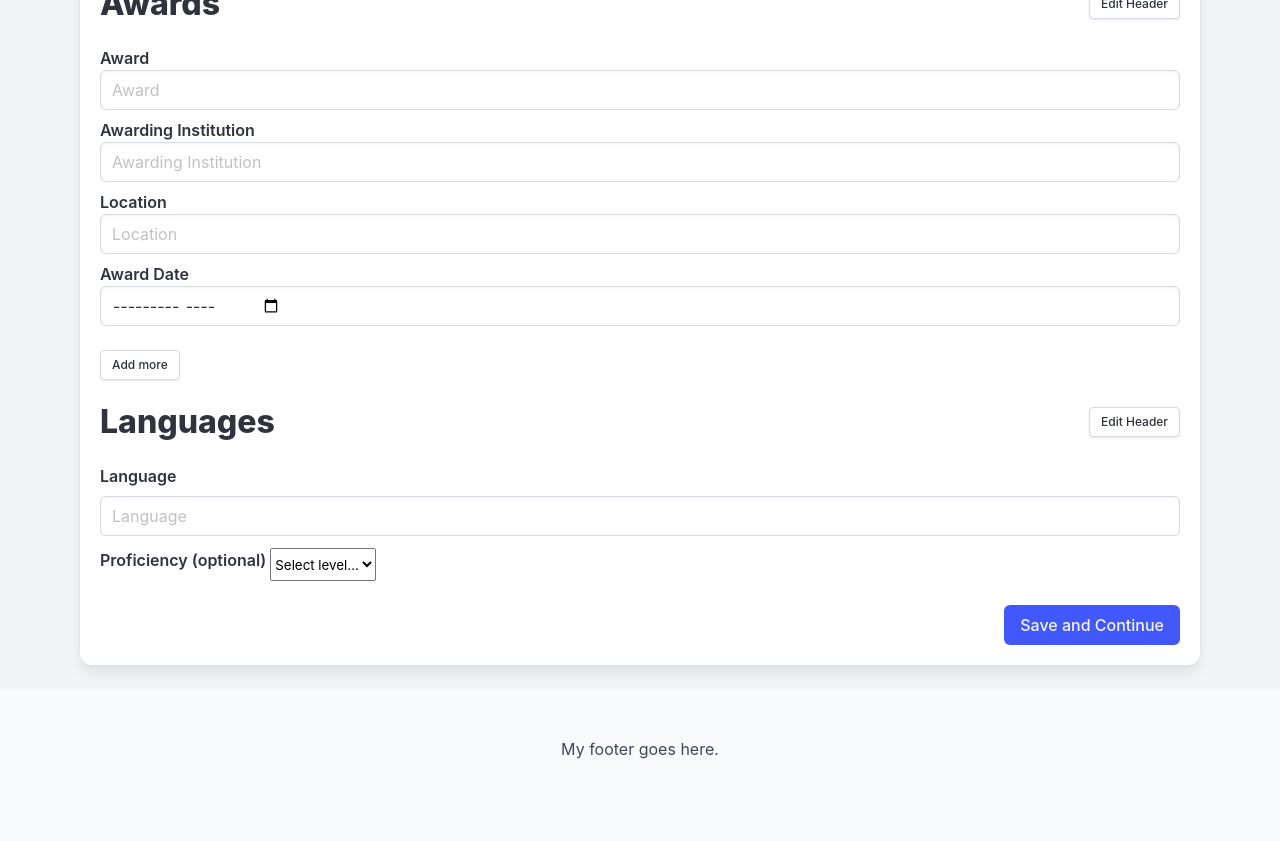
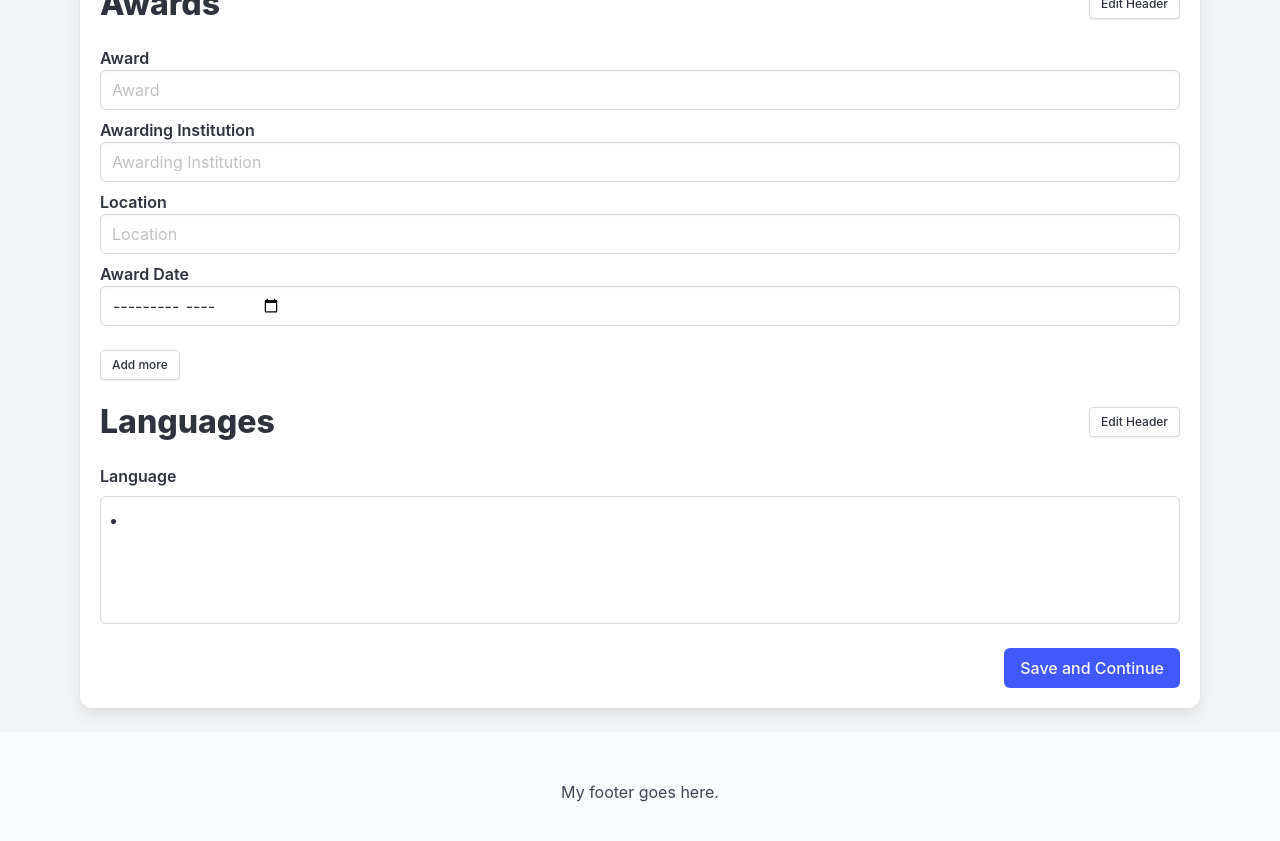
Before and after one commit to HeirOfNorton/alwaysfreeresume, a Jekyll site: the page built from pages/extras.html, in a window 1280 px wide and 900 px high, scrolled down 768 px. Shown: the top 841 px of the window. Built offline with Jekyll 4.4.1, drawn with Linux system fonts in a browser that asks for light colours.

Commit message:
Redid the short list forms, to be simpler bullet lists.

```diff
--- a/_includes/list.html
+++ b/_includes/list.html
@@ -1,3 +1,16 @@
+<div class="field">
+    <label class="label">
+        {{ include.vars.item-name }}
+    </label>
+    <div class="control">
+        <div class="textarea" contenteditable="true">
+            <div style="display: list-item; list-style-type: disc; list-style-position: outside; margin-left: 1em;"></div>
+        </div>
+    </div>
+</div>
+
+{% comment %} - Line by line version. I think I'll go with a simple Bullet list instead.
+
 <div class="field">
     <label class="label">
         {{ include.vars.item-name }}
@@ -12,17 +25,23 @@
     </div>
 </div>
 
-
 {% if include.vars.list-levels %}
+<div class="field">
     <label class="label">
-                        Proficiency (optional)
+        Skill Level (optional)
+    </label>
+    <div class="control">
         <select class="select" name="level">
             <option selected disabled value="">
                 Select level...
             </option>
+            <option value="2">Beginner</option>
             <option value="3">Intermediate</option>
             <option value="4">High</option>
             <option value="5">Expert</option>
         </select>
-                    </label>
+    </div>
+</div>
 {% endif %}
+
+{% endcomment %}
--- a/pages/extras.html
+++ b/pages/extras.html
@@ -32,7 +32,6 @@ forms:
         name: Languages
         name-edit: True
         item-name: Language
-        list-levels: True
 ---
 
 How about a few extra sections, to round out your profile.
--- a/pages/skills.html
+++ b/pages/skills.html
@@ -11,7 +11,6 @@ forms:
         type: list
         name: Skills
         name-edit: True
-        add-more: True
         item-name: Skill
     -
         type: items
```
Lines whose indentation alone changed are shown as unchanged.
